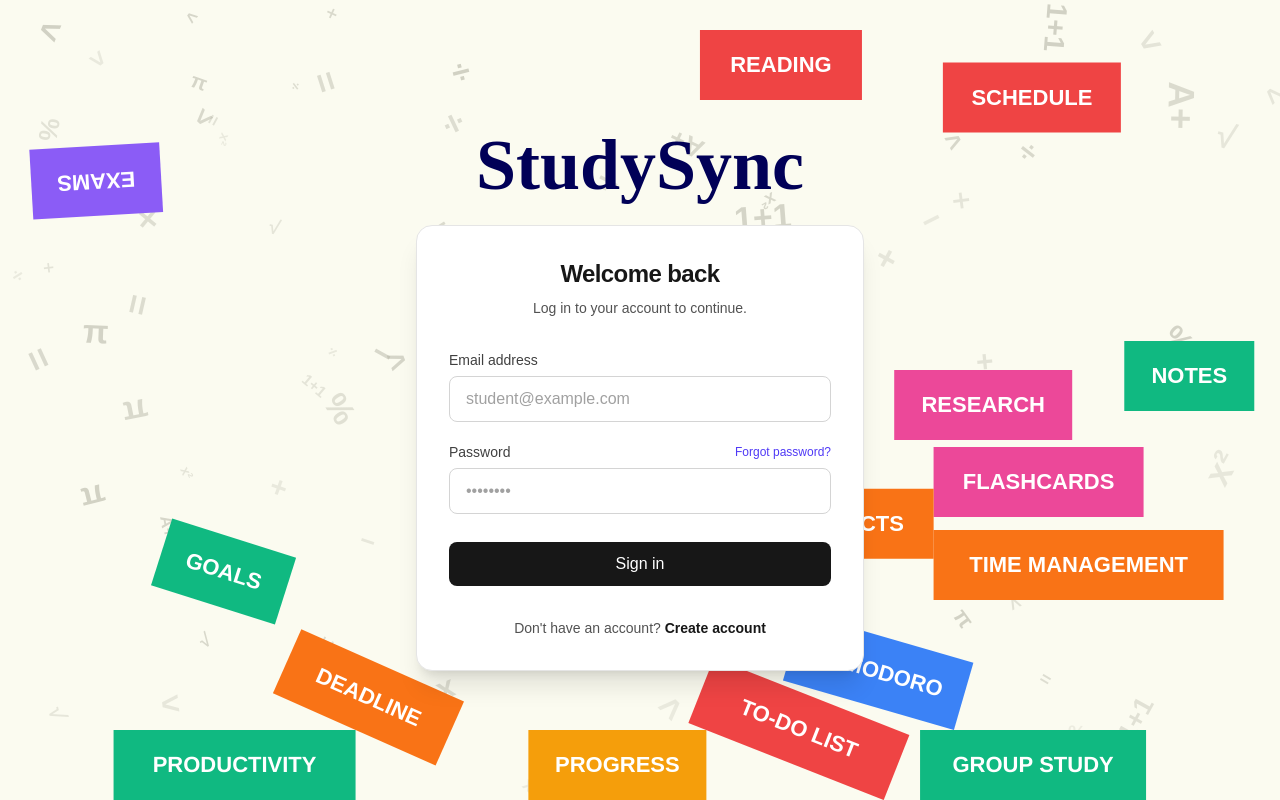
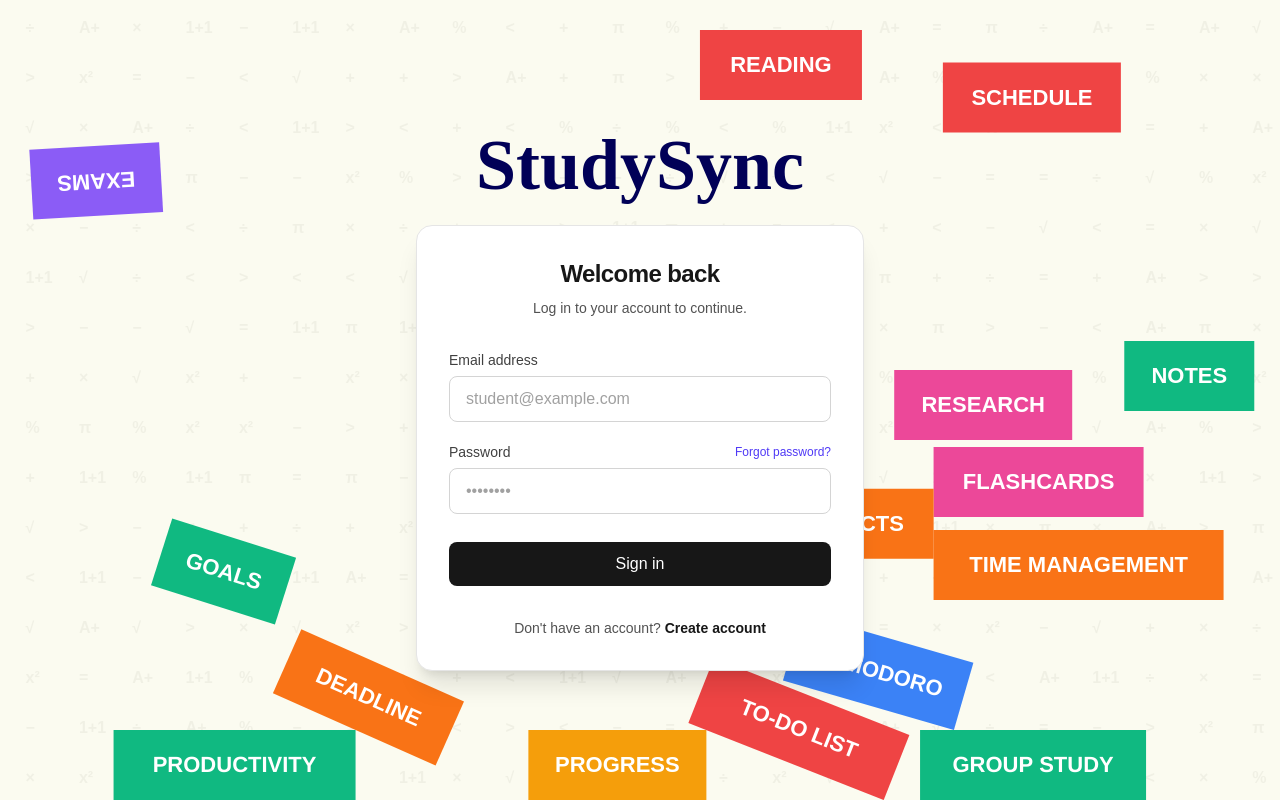
Before and after one commit to avocadoise/StudySync-VC, a React (Vite) app in the folder client/: page /login in a window 1280 px wide. Built offline with nearby package versions, Linux system fonts and the light colour scheme; no server answers; a web font is replaced by a local one.

Commit message:
Update ArithmeticBackground grid, density, and styling

```diff
--- a/client/src/components/ArithmeticBackground.jsx
+++ b/client/src/components/ArithmeticBackground.jsx
@@ -5,18 +5,23 @@ const SYMBOLS = ['+', '−', '×', '÷', '=', '%', 'π', '√', 'x²', '1+1', 'A
 export const ArithmeticBackground = () => {
   const items = useMemo(() => {
     const temp = [];
-    // Generate enough symbols to scatter across the screen
-    for (let i = 0; i < 80; i++) {
-      temp.push({
-        id: i,
-        symbol: SYMBOLS[Math.floor(Math.random() * SYMBOLS.length)],
-        left: `${Math.random() * 100}%`,
-        top: `${Math.random() * 100}%`,
-        fontSize: `${Math.random() * 1.5 + 0.8}rem`, // varied sizes: 0.8rem to 2.3rem
-        transform: `rotate(${Math.random() * 360}deg)`,
-        // Make opacity slightly higher and use a darker color
-        opacity: Math.random() * 0.4 + 0.2
-      });
+    const rows = 16;
+    const cols = 24;
+
+    let idCounter = 0;
+    for (let r = 0; r < rows; r++) {
+      for (let c = 0; c < cols; c++) {
+        temp.push({
+          id: idCounter,
+          symbol: SYMBOLS[Math.floor(Math.random() * SYMBOLS.length)],
+          left: `${(c / cols) * 100 + 2}%`,
+          top: `${(r / rows) * 100 + 2}%`,
+          fontSize: '1rem',
+          transform: 'rotate(0deg)',
+          opacity: 0.15
+        });
+        idCounter++;
+      }
     }
     return temp;
   }, []);
@@ -28,7 +33,7 @@ export const ArithmeticBackground = () => {
           key={item.id}
           className="absolute font-semibold"
           style={{
-            color: '#b5b5a6', // Darker off-white/beige to stand out on the #fbfbf0 background
+            color: '#b5b5a6',
             left: item.left,
             top: item.top,
             fontSize: item.fontSize,
```
